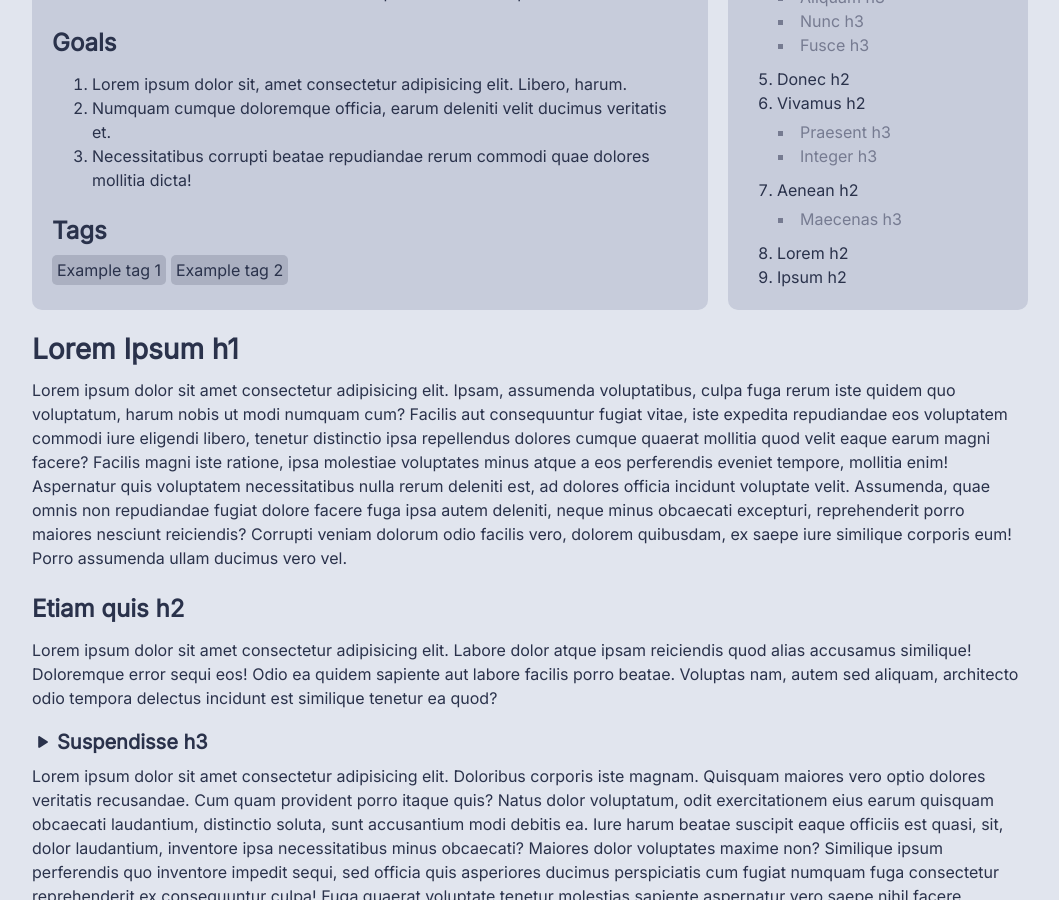
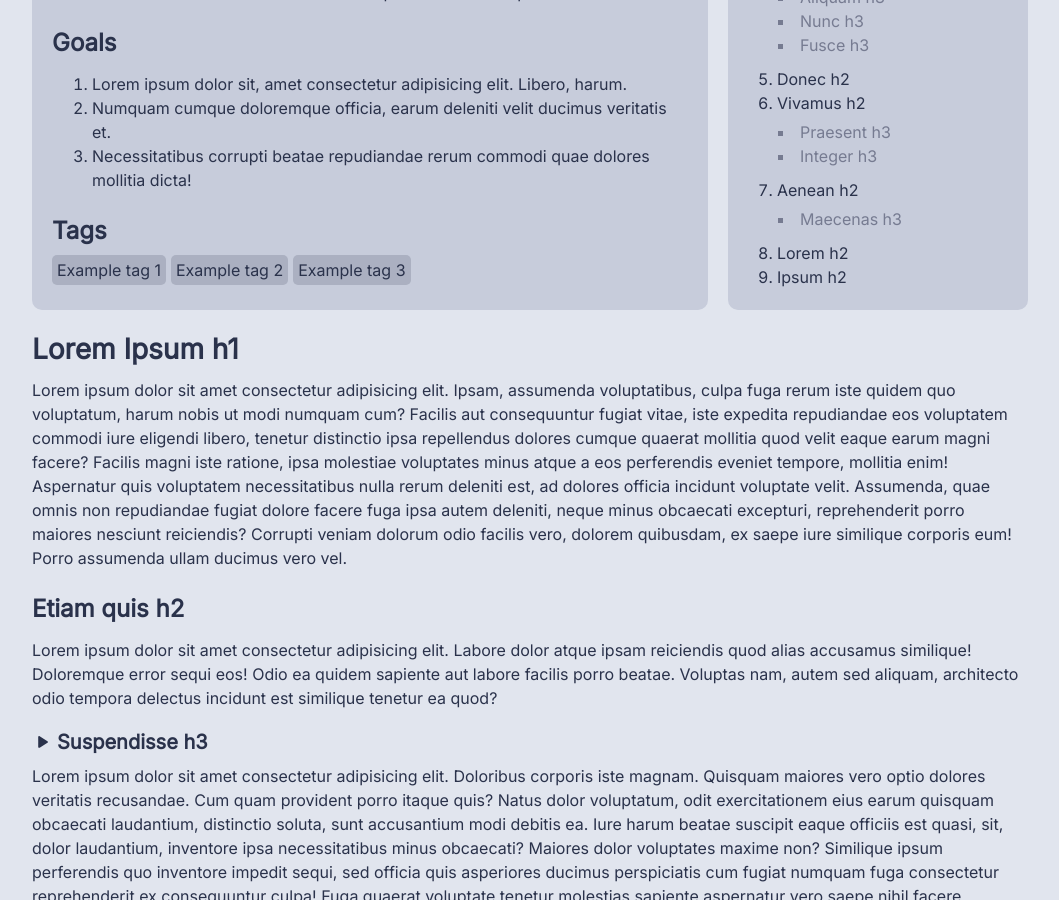
Before and after one commit to caganseyrek/website-theme, a Jekyll site: the page built from pages/articles/example_article.html, in a window 1280 px wide and 900 px high, scrolled down 720 px. Shown: the whole window, without its empty margins (110-1169 px from the left). Built offline with Jekyll 4.4.1, drawn with Linux system fonts in a browser that asks for light colours.

Commit message:
Added extra tags to example_article

```diff
--- a/_data/articles.yml
+++ b/_data/articles.yml
@@ -1,5 +1,5 @@
 - name: Example Article
   desc: Lorem, ipsum dolor sit amet consectetur adipisicing elit. Veniam error obcaecati dolores molestias tempore?
-  tags: [Example tag 1, Example tag 2]
+  tags: [Example tag 1, Example tag 2, Example tag 3]
   site_link: /articles/example_article
   highlighted: false
```
